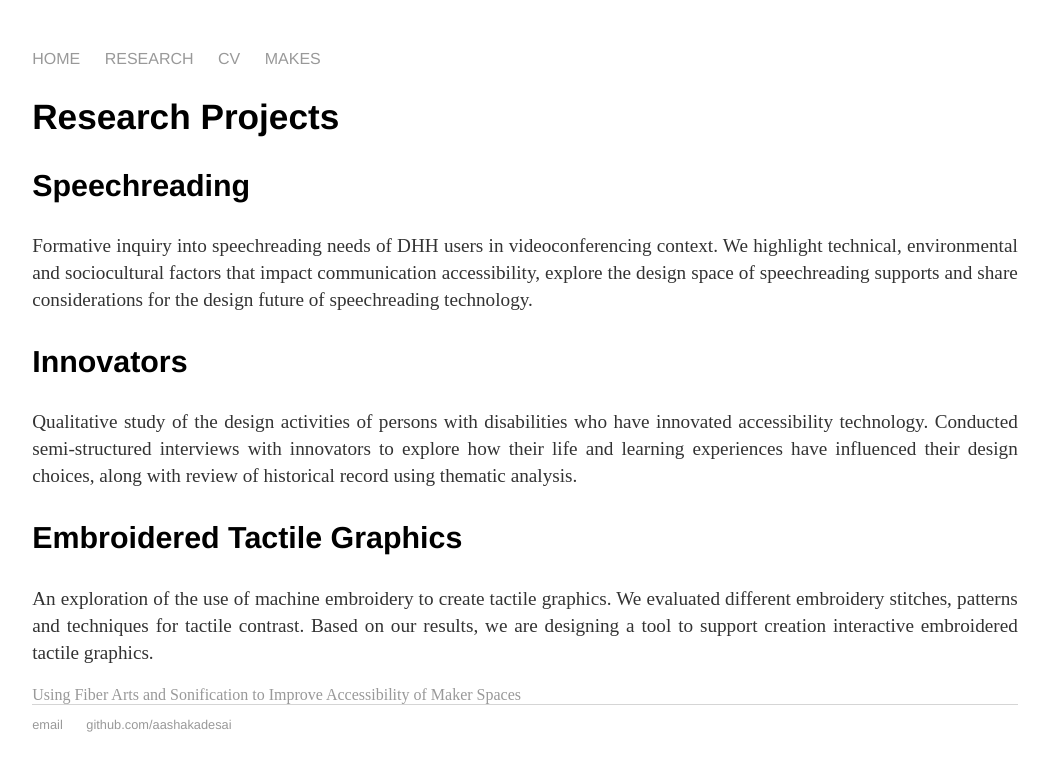
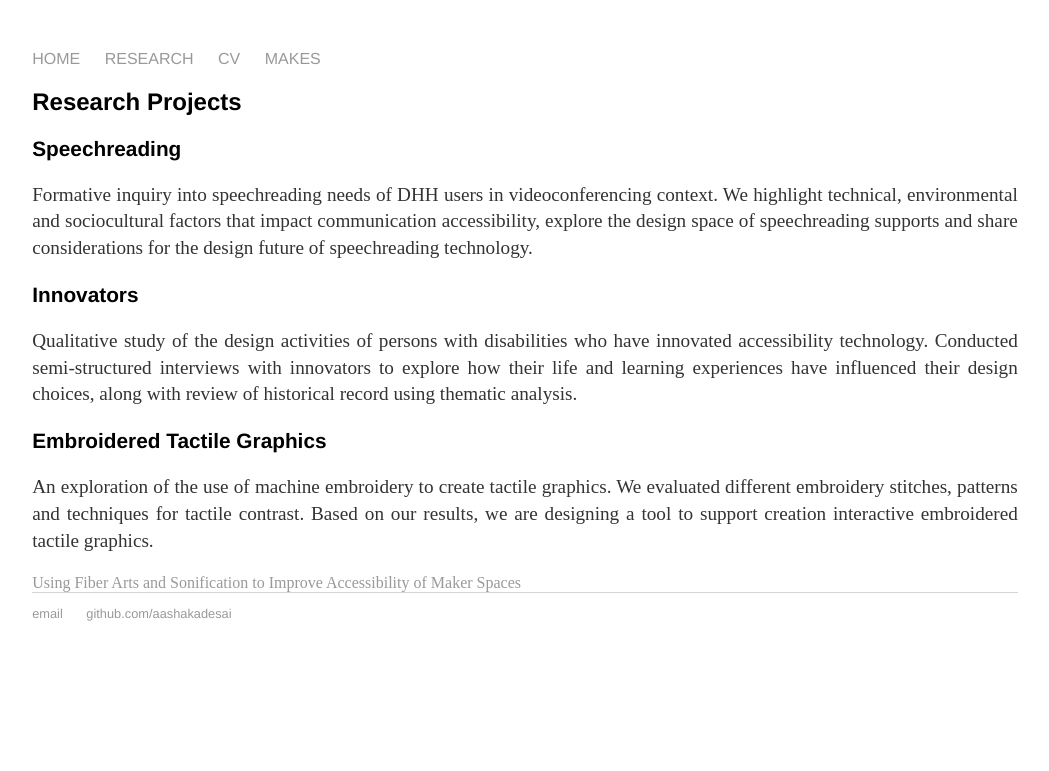
Before and after one commit to aashakadesai/aashakadesai.github.io, a Jekyll site: the page built from research/index.html, in a window 1280 px wide. Shown: the top 771 px of the page, without its empty margins (115-1164 px from the left). Built offline with Jekyll 4.4.1, drawn with Linux system fonts in a browser that asks for light colours.

Commit message:
Update main.css

```diff
--- a/css/main.css
+++ b/css/main.css
@@ -23,15 +23,15 @@ a:hover {
     text-decoration: underline;
 }
 h1 {
-    font-size: 2.5em;
+    font-size: 1.9em;
     font-family:'Helvetica', 'Arial', 'Sans-Serif';
 }
 h2 {
-    font-size: 2.2em;
+    font-size: 1.5em;
     font-family:'Helvetica', 'Arial', 'Sans-Serif';
 }
 h3 {
-    font-size: 1.9em;
+    font-size: 1.3em;
     font-family:'Helvetica', 'Arial', 'Sans-Serif';
 }
 p {
```
